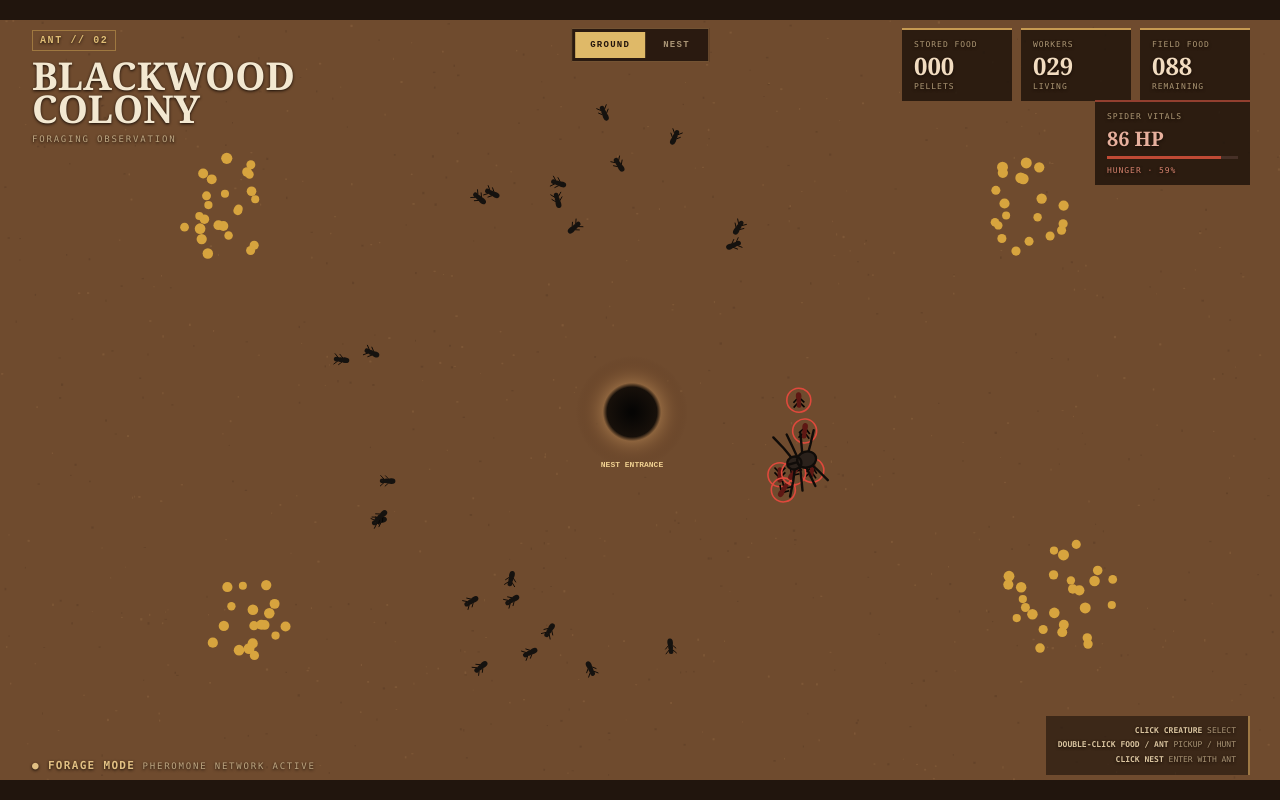
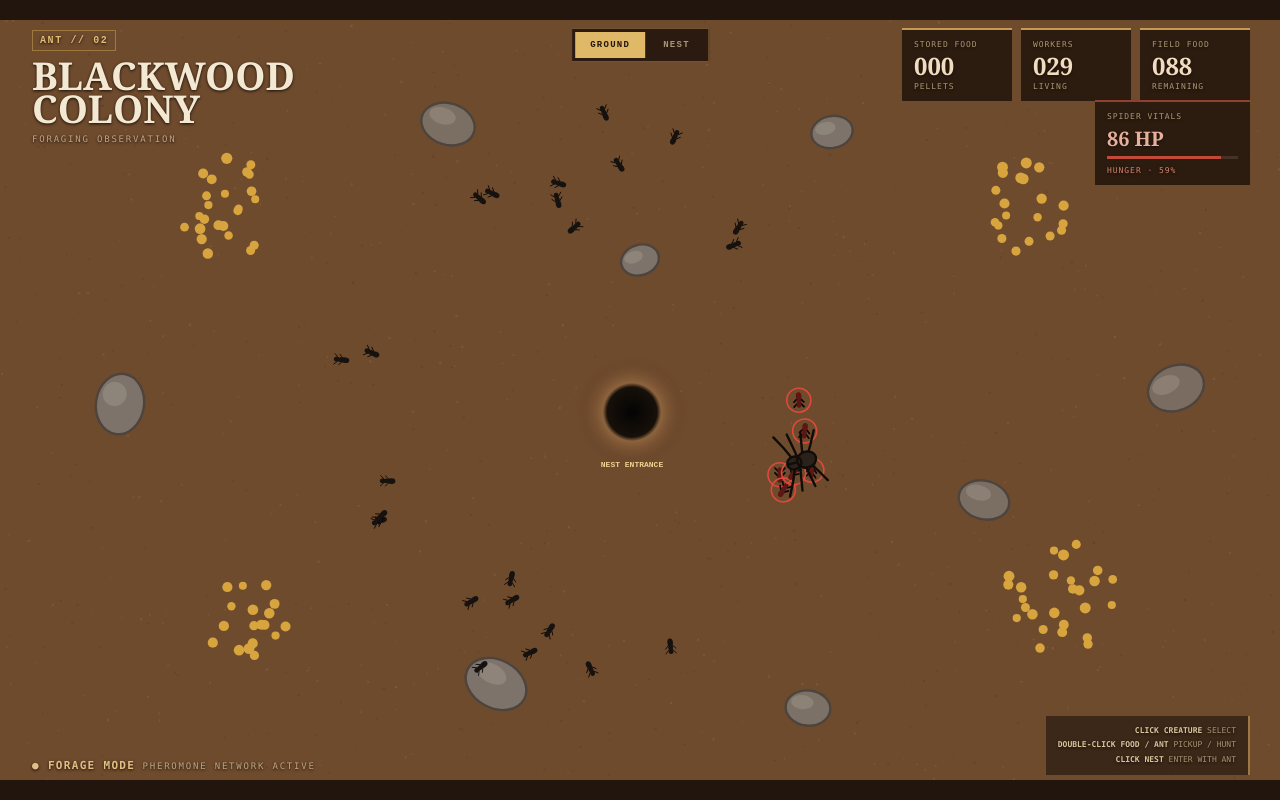
Before and after one commit to 8exgh/simant, a Next.js app: page / in a window 1280 px wide. Built offline with nearby package versions, Linux system fonts and the light colour scheme.

Commit message:
add rocks to surface

```diff
--- a/components/Simulation.tsx
+++ b/components/Simulation.tsx
@@ -26,6 +26,17 @@ const NEST = { x: 790, y: 490, radius: 30 };
 const NEST_ENTRANCE = { x: 800, y: 88 };
 const BASE_PATHS: Point[][] = [[{x:800,y:55},{x:800,y:210},{x:610,y:310},{x:430,y:390}],[{x:800,y:210},{x:990,y:310},{x:1160,y:410}],[{x:610,y:310},{x:650,y:600}],[{x:990,y:310},{x:950,y:650}]];
 const BASE_CHAMBERS = [{x:430,y:390,rx:110,ry:65},{x:1160,y:410,rx:120,ry:70},{x:650,y:650,rx:135,ry:72},{x:950,y:680,rx:150,ry:82}];
+type Rock = Point & { rx: number; ry: number; rotation: number; shade: number };
+const ROCKS: Rock[] = [
+  { x:560, y:130, rx:34, ry:26, rotation:.3, shade:.9 },
+  { x:1040, y:140, rx:26, ry:20, rotation:-.2, shade:1.1 },
+  { x:150, y:480, rx:30, ry:38, rotation:.15, shade:1 },
+  { x:1470, y:460, rx:36, ry:28, rotation:-.4, shade:.85 },
+  { x:620, y:830, rx:40, ry:30, rotation:.5, shade:1.05 },
+  { x:1010, y:860, rx:28, ry:22, rotation:.1, shade:.95 },
+  { x:800, y:300, rx:24, ry:19, rotation:-.3, shade:1.1 },
+  { x:1230, y:600, rx:32, ry:24, rotation:.25, shade:.9 },
+];
 const clamp = (value: number, min: number, max: number) => Math.max(min, Math.min(max, value));
 const distanceSquared = (a: Point, b: Point) => (a.x - b.x) ** 2 + (a.y - b.y) ** 2;
 const turnDifference = (from: number, to: number) => Math.atan2(Math.sin(to - from), Math.cos(to - from));
@@ -157,9 +168,10 @@ export default function Simulation() {
       context.strokeStyle="#a8754d";context.lineWidth=28;for(const path of world.digPaths){if(path.points.length<2)continue;context.beginPath();context.moveTo(path.points[0].x,path.points[0].y);path.points.slice(1).forEach(p=>context.lineTo(p.x,p.y));context.stroke()}context.fillStyle="#e8c183";context.font="bold 10px monospace";context.fillText("SURFACE EXIT",800,45);context.fillText("FOOD STORES",650,745);};
     const drawAnt = (ant: Ant) => {const point=antPoint(ant);context.save();context.translate(point.x,point.y);context.rotate(ant.angle);if(ant===selectedRef.current||ant.aggro>0){context.strokeStyle=ant===selectedRef.current?"#ffe74d":"#df493c";context.lineWidth=2;context.beginPath();context.arc(0,0,15,0,TAU);context.stroke()}context.globalAlpha=ant.dead?.55:1;context.fillStyle=ant.dead?"#776a5e":ant===selectedRef.current?"#ffe23d":ant.aggro>0?"#5d1713":"#15120f";context.strokeStyle="#050403";for(const y of [-4,4])for(const x of [-2,4]){context.beginPath();context.moveTo(x,y/2);context.lineTo(x+5,y*1.7);context.stroke()}context.beginPath();context.ellipse(-5,0,5,3.5,0,0,TAU);context.ellipse(1,0,4,3,0,0,TAU);context.ellipse(6,0,3.5,3,0,0,TAU);context.fill();if(ant.carrying){context.fillStyle="#d6a43f";context.beginPath();context.arc(12,0,5,0,TAU);context.fill()}context.restore()};
     const drawSpider = (spider: Spider) => {context.save();context.translate(spider.x,spider.y);context.rotate(spider.angle);const chosen=spider===selectedRef.current;context.strokeStyle=chosen?"#fff1a0":"#100c09";context.lineCap="round";for(const side of [-1,1])for(let i=0;i<4;i++){const hip=-9+i*6,phase=spider.gait+(i%2?Math.PI:0)+(side<0?Math.PI:0),stride=Math.sin(phase)*Math.min(7,spider.speed*.085),lift=(1-Math.cos(phase))*.8,kx=hip+(i-1.5)*5+stride*.35,ky=side*(17+i*1.7-lift),fx=hip+(i-1.5)*11+stride,fy=side*(34+i*2-lift*2);context.lineWidth=3;context.beginPath();context.moveTo(hip,side*4);context.lineTo(kx,ky);context.lineTo(fx,fy);context.stroke()}context.fillStyle=chosen?"#ffe23d":"#2a211b";context.beginPath();context.ellipse(-7,0,12,10,0,0,TAU);context.ellipse(9,0,9,8,0,0,TAU);context.fill();context.stroke();context.restore()};
+    const drawRocks = () => {for(const rock of ROCKS){context.save();context.translate(rock.x,rock.y);context.rotate(rock.rotation);context.fillStyle=`rgba(125,115,106,${clamp(rock.shade,.75,1)})`;context.strokeStyle="#4c443d";context.lineWidth=3;context.beginPath();context.ellipse(0,0,rock.rx,rock.ry,0,0,TAU);context.fill();context.stroke();context.fillStyle="rgba(255,244,230,.13)";context.beginPath();context.ellipse(-rock.rx*.28,-rock.ry*.3,rock.rx*.5,rock.ry*.4,0,0,TAU);context.fill();context.restore()}};
 
     const render = () => {const ratio=canvas.width/innerWidth;context.setTransform(ratio,0,0,ratio,0,0);context.fillStyle="#21150d";context.fillRect(0,0,innerWidth,innerHeight);context.setTransform(camera.scale,0,0,camera.scale,camera.x,camera.y);
-      if(viewRef.current==="surface"){drawSurfaceGround();for(const trail of world.trails){context.globalAlpha=trail.power*.25;context.fillStyle="#efb64d";context.beginPath();context.arc(trail.x,trail.y,2.5,0,TAU);context.fill()}context.globalAlpha=1;for(const food of world.surfaceFood)if(!food.taken){context.fillStyle=food.source?"#a94130":"#d7a43e";context.beginPath();context.arc(food.x,food.y,food.radius,0,TAU);context.fill()}world.ants.filter(a=>a.location==="surface").forEach(drawAnt);if(world.spider.alive)drawSpider(world.spider)}
+      if(viewRef.current==="surface"){drawSurfaceGround();drawRocks();for(const trail of world.trails){context.globalAlpha=trail.power*.25;context.fillStyle="#efb64d";context.beginPath();context.arc(trail.x,trail.y,2.5,0,TAU);context.fill()}context.globalAlpha=1;for(const food of world.surfaceFood)if(!food.taken){context.fillStyle=food.source?"#a94130":"#d7a43e";context.beginPath();context.arc(food.x,food.y,food.radius,0,TAU);context.fill()}world.ants.filter(a=>a.location==="surface").forEach(drawAnt);if(world.spider.alive)drawSpider(world.spider)}
       else {drawNest();for(const food of world.storedFood)if(!food.taken){context.fillStyle="#d7a43e";context.strokeStyle="#6e4316";context.beginPath();context.arc(food.x,food.y,6,0,TAU);context.fill();context.stroke()}world.ants.filter(a=>a.location==="nest").forEach(drawAnt)}
       const selected=selectedRef.current,target=selected?.target;if(selected&&target&&((selected.kind==="spider"&&viewRef.current==="surface")||(selected.kind==="ant"&&selected.location===viewRef.current))){const from=selected.kind==="ant"?antPoint(selected):selected;context.strokeStyle="#ffe54d";context.setLineDash([5,6]);context.beginPath();context.moveTo(from.x,from.y);context.lineTo(target.x,target.y);context.stroke();context.setLineDash([])}};
 
```
